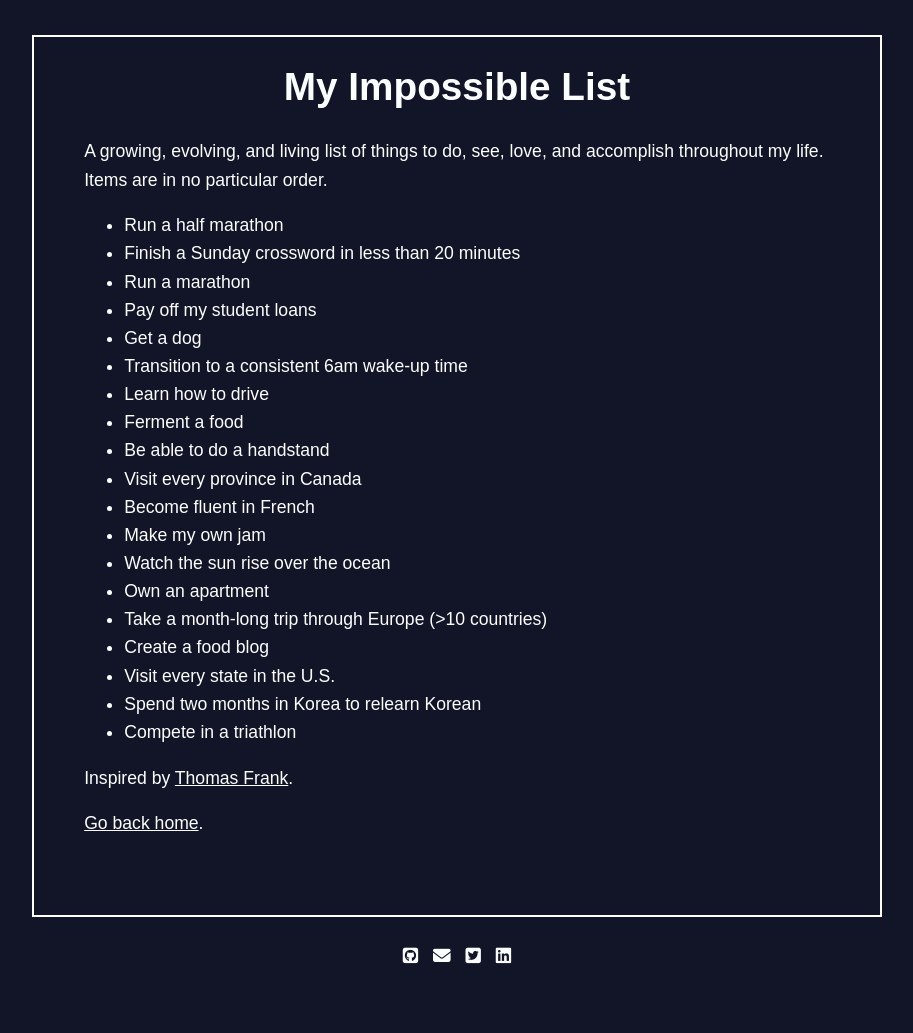
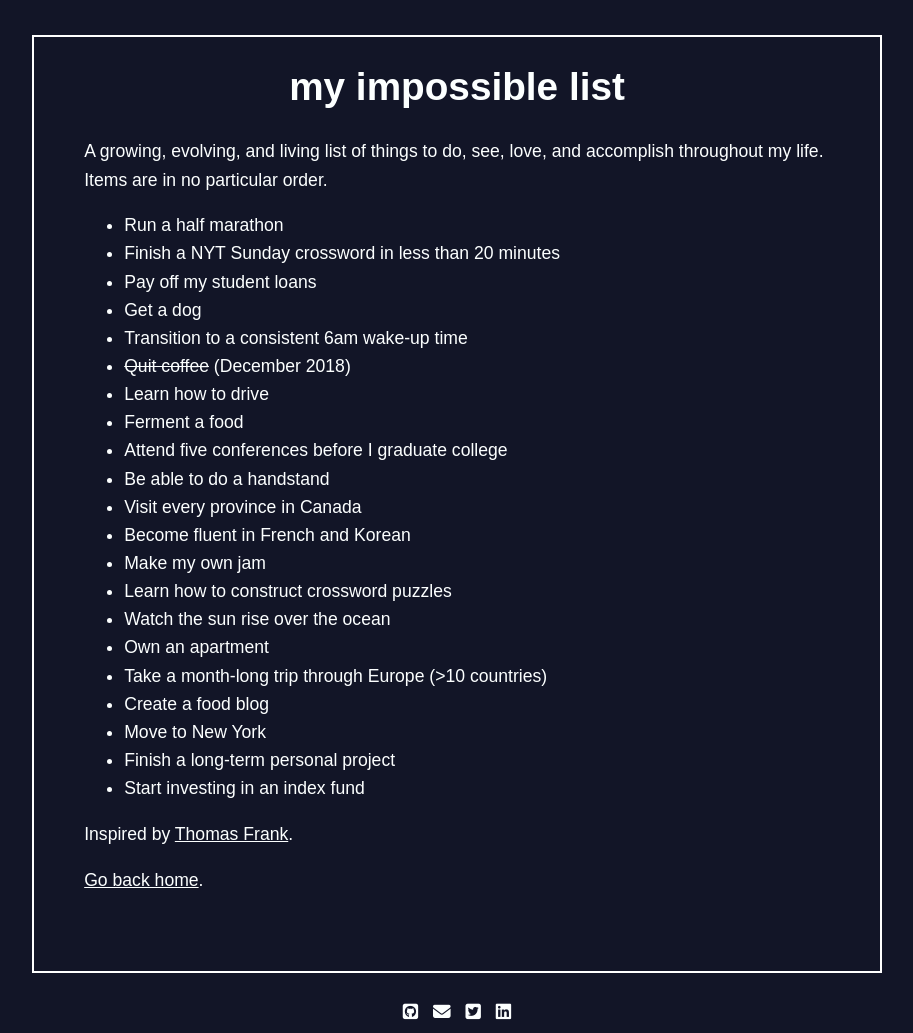
Before and after one commit to angiejwkim/angiejwkim.github.io, a Jekyll site: the page built from _pages/goals.md, in a window 1280 px wide. Shown: the whole page, without its empty margins (183-1096 px from the left). Built offline with Jekyll 4.4.1, drawn with Linux system fonts in a browser that asks for light colours; nearby versions of some CDN libraries; before the commit the page ends 977 px from its top, so only the background shows below that.

Commit message:
update goals list

```diff
--- a/_pages/goals.md
+++ b/_pages/goals.md
@@ -1,31 +1,33 @@
 ---
 layout: page
 title: Goals
-page-name: My Impossible List
+page-name: my impossible list
 permalink: /goals/
 ---
 
 A growing, evolving, and living list of things to do, see, love, and accomplish throughout my life. Items are in no particular order.
 
  * Run a half marathon
- * Finish a Sunday crossword in less than 20 minutes
- * Run a marathon
+ * Finish a NYT Sunday crossword in less than 20 minutes
  * Pay off my student loans
  * Get a dog
  * Transition to a consistent 6am wake-up time
+ * ~~Quit coffee~~ (December 2018)
  * Learn how to drive
  * Ferment a food
+ * Attend five conferences before I graduate college
  * Be able to do a handstand
  * Visit every province in Canada
- * Become fluent in French
+ * Become fluent in French and Korean
  * Make my own jam
+ * Learn how to construct crossword puzzles
  * Watch the sun rise over the ocean
  * Own an apartment
  * Take a month-long trip through Europe (>10 countries)
  * Create a food blog
- * Visit every state in the U.S.
- * Spend two months in Korea to relearn Korean
- * Compete in a triathlon
+ * Move to New York
+ * Finish a long-term personal project
+ * Start investing in an index fund
 
  Inspired by [Thomas Frank](https://collegeinfogeek.com/about/meet-the-author/my-impossible-list/).
 
```
